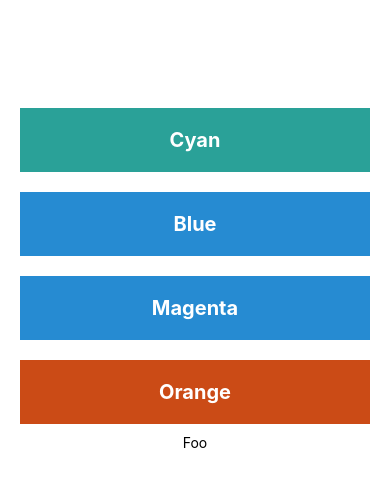
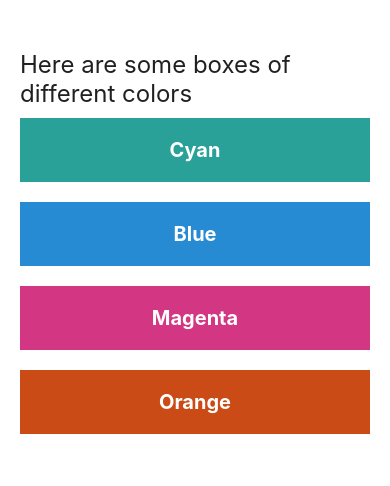
Before and after one commit to joeldmyers/react-native-2024, a React Native app: screen / in a window 390 px wide. Shown: the top 486 px of the page. Built offline with nearby package versions, Linux system fonts and the light colour scheme.

Commit message:
refactoring to use components

```diff
--- a/App.tsx
+++ b/App.tsx
@@ -3,12 +3,11 @@ import ColorBox from "./components/ColorBox";
 
 const App = () => {
     return <SafeAreaView style={styles.container}>
-        <View style={styles.header}><Text style={styles.buttonText}>Here are some boxes of different colors</Text></View>
-        <View style={[styles.buttonDiv, styles.cyan]}><Text style={styles.buttonText}>Cyan</Text></View>
-        <View style={[styles.buttonDiv, styles.blue]}><Text style={styles.buttonText}>Blue</Text></View>
-        <View style={[styles.buttonDiv, styles.blue]}><Text style={styles.buttonText}>Magenta</Text></View>
-        <View style={[styles.buttonDiv, styles.orange]}><Text style={styles.buttonText}>Orange</Text></View>
-        <ColorBox />
+        <View style={styles.header}><Text style={styles.headerText}>Here are some boxes of different colors</Text></View>
+        <ColorBox colorName="Cyan" hexCode="#2aa198"/>
+        <ColorBox colorName="Blue" hexCode="#268bd2"/>
+        <ColorBox colorName="Magenta" hexCode="#d33682"/>
+        <ColorBox colorName="Orange" hexCode="#cb4b16"/>
     </SafeAreaView>
 }
 
@@ -24,34 +23,9 @@ const styles = StyleSheet.create({
         marginTop: 30
     },
     headerText: {
-        fontSize: 64,
+        fontSize: 24,
         color: '#202020'
     },
-    buttonDiv: {
-        padding: 20,
-        width: '100%',
-        marginVertical: 10,
-        justifyContent: 'center',
-        alignItems: 'center'
-
-    },
-    cyan: {
-        backgroundColor: '#2aa198',
-    },
-    blue: {
-        backgroundColor: '#268bd2'
-    },
-    magenta: {
-        backgroundColor: '#d33682'
-    },
-    orange: {
-        backgroundColor: '#cb4b16'
-    },
-    buttonText: {
-        fontSize: 20,
-        fontWeight: 'bold',
-        color: '#fff',
-    }
   });
 
 export default App;
--- a/components/ColorBox.tsx
+++ b/components/ColorBox.tsx
@@ -1,9 +1,42 @@
-import { View, Text} from 'react-native';
+import { View, Text, StyleSheet } from 'react-native';
+import { FC } from 'react';
 
-const ColorBox = () => {
-    return <View>
-        <Text>Foo</Text>
-    </View>
+interface IProps {
+    colorName: string;
+    hexCode: string;
 }
 
+const ColorBox: FC<IProps> = ({ colorName, hexCode}) => {
+    return <View style={[styles.buttonDiv, { backgroundColor: hexCode}]}><Text style={styles.buttonText}>{colorName}</Text></View>
+}
+
+const styles = StyleSheet.create({
+    buttonDiv: {
+        padding: 20,
+        width: '100%',
+        marginVertical: 10,
+        justifyContent: 'center',
+        alignItems: 'center'
+
+    },
+
+    cyan: {
+        backgroundColor: '#2aa198',
+    },
+    blue: {
+        backgroundColor: '#268bd2'
+    },
+    magenta: {
+        backgroundColor: '#d33682'
+    },
+    orange: {
+        backgroundColor: '#cb4b16'
+    },
+    buttonText: {
+        fontSize: 20,
+        fontWeight: 'bold',
+        color: '#fff',
+    }
+})
+
 export default ColorBox;
```
